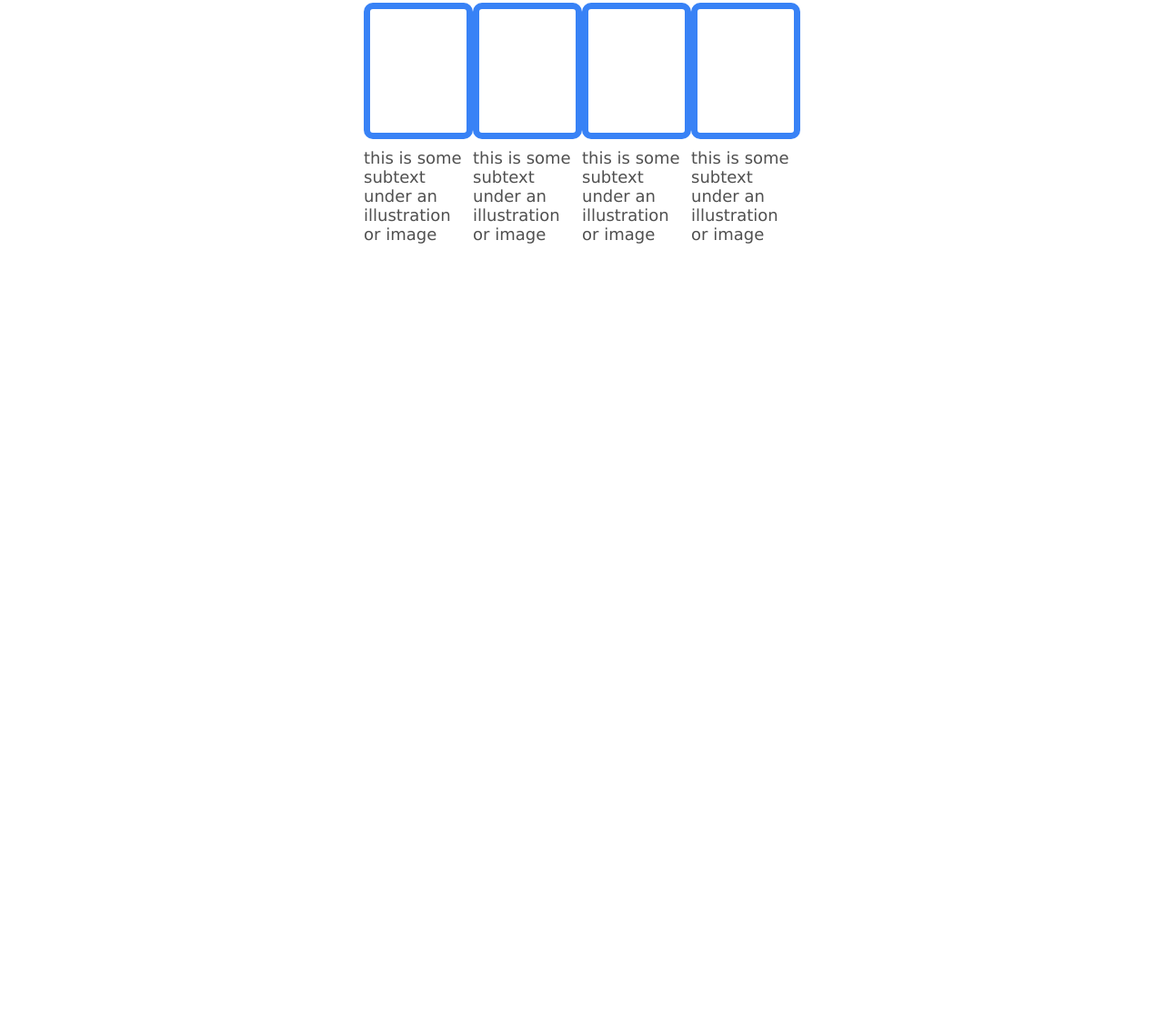
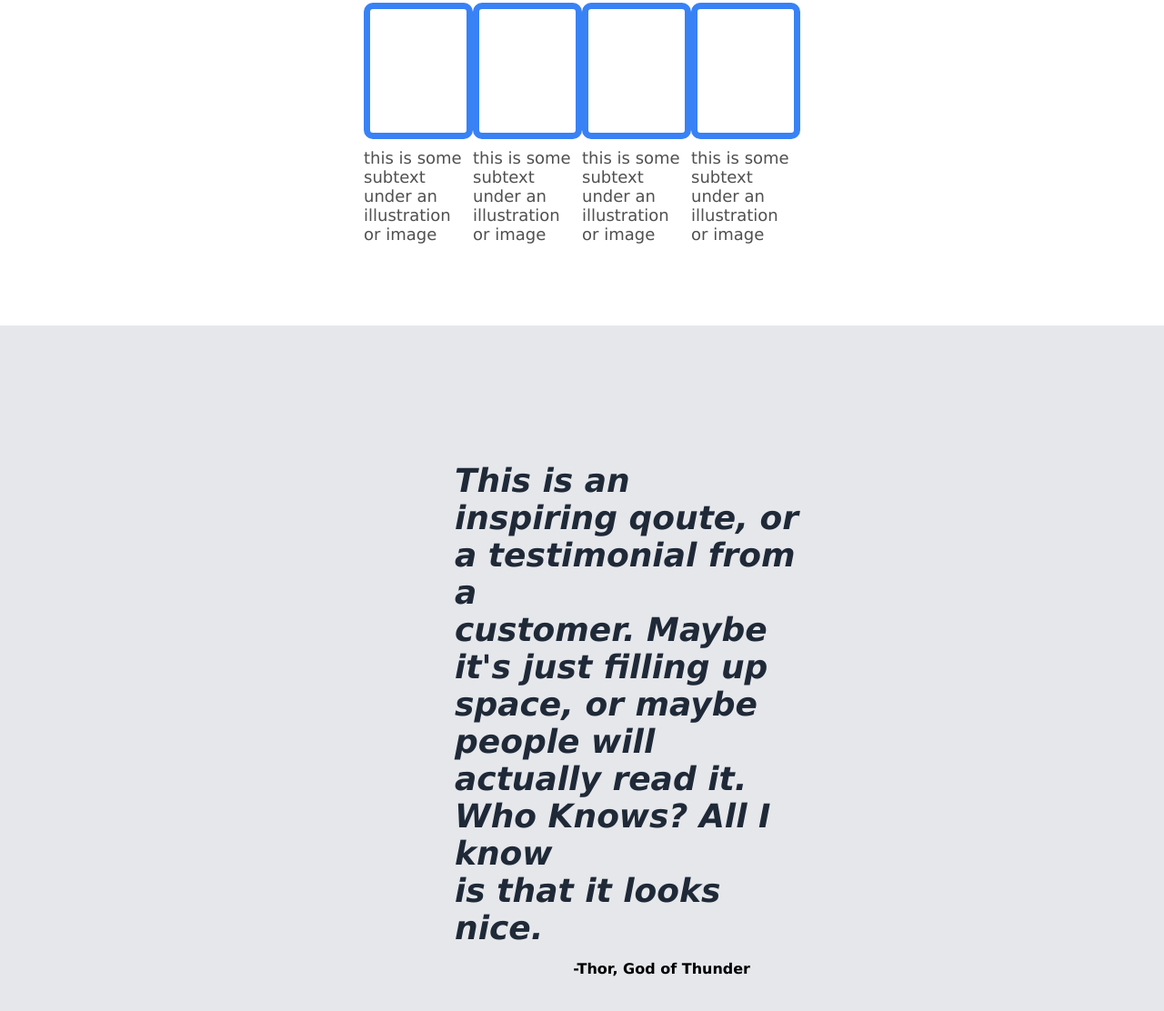
Before and after one commit to Bamshak90/project-landing-page, a plain HTML site: page index.html in a window 1280 px wide. Shown: the part 691-1803 px from the top of the page at 91% size. Before the commit the page ends 1049 px from the top, so only its background shows below. Drawn offline with Linux system fonts and the light colour scheme.

Commit message:
Created the qoute section and styled it by making changes to the html and css file

```diff
--- a/index.html
+++ b/index.html
@@ -80,8 +80,15 @@
     <!-- end of info section -->
 
 
+    <div class="qoute">
 
+        <h3>This is an inspiring qoute, or a testimonial from a <br> customer. Maybe it's just filling up space, or maybe <br> people will actually read it. Who Knows? All I know <br> is that it looks nice.</h3>
 
+        <h4>-Thor, God of Thunder</h4>
+
+    </div>
+
+    <!-- End of qoute  -->
 
 
 
--- a/style.css
+++ b/style.css
@@ -130,3 +130,30 @@ li {
     font-size: 18px;
     color: #505050;
 }
+
+
+.qoute {
+    background-color: #e5e7eb;
+    padding-top: 150px;
+    padding-bottom: 150px;
+    padding-right: 400px;
+    padding-left: 400px;
+}
+
+
+.qoute h3 {
+    font-size: 36px;
+    font-weight: 900;
+    color: #1f2937;
+    font-style: italic;
+    padding-left: 100px;
+}
+
+
+.qoute h4 {
+    padding-top: 15px;
+    display: flex;
+    justify-content: flex-end;
+    font-weight: 900;
+    padding-right: 55px;
+}
```
